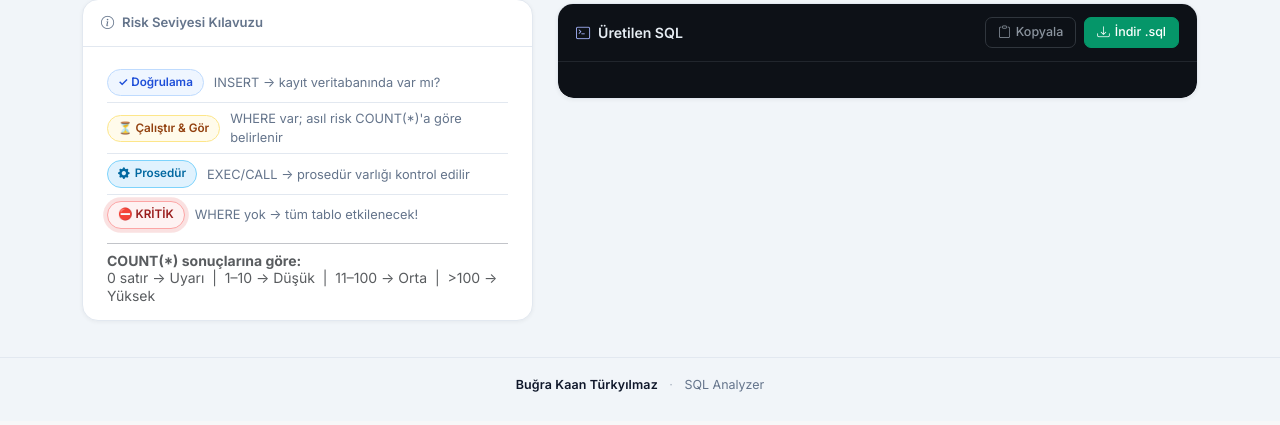
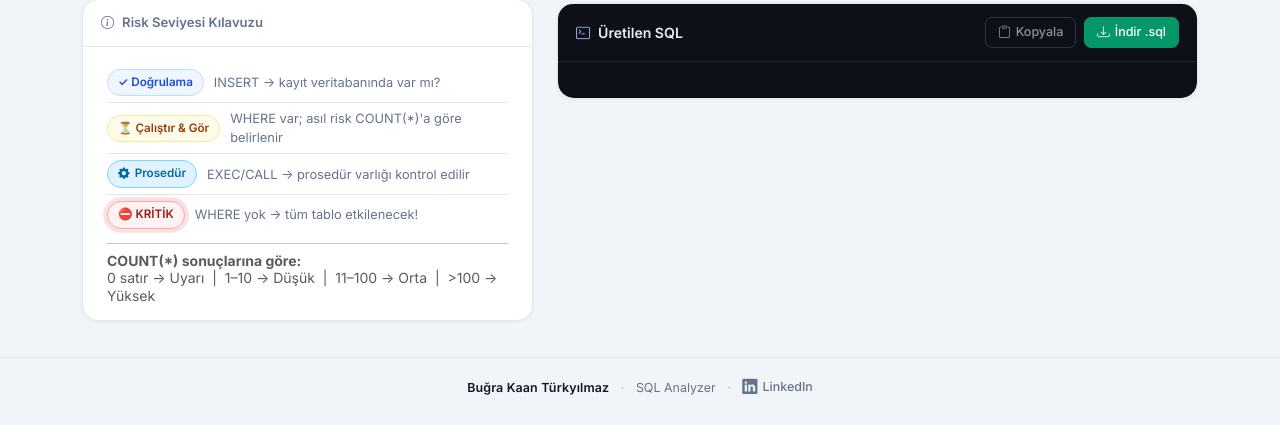
Before and after one commit to BugraKaanTurkyilmaz/sql-analyzer, a Flask app: page / in a window 1280 px wide. Shown: the part 655-1080 px from the top of the page. Before the commit the page ends 1047 px from the top, so only its background shows below. Run offline with Flask 3, Linux system fonts and the light colour scheme.

Commit message:
feat: footer'a LinkedIn linki eklendi

```diff
--- a/templates/index.html
+++ b/templates/index.html
@@ -107,6 +107,21 @@
     .site-footer .dot {
       margin: 0 8px;
       opacity: .5;
+    }
+    .site-footer .li-link {
+      display: inline-flex;
+      align-items: center;
+      gap: 5px;
+      color: var(--muted);
+      text-decoration: none;
+      font-weight: 500;
+      transition: color .2s;
+    }
+    .site-footer .li-link:hover {
+      color: #0a66c2;
+    }
+    .site-footer .li-link i {
+      font-size: .95rem;
     }
 
     /* ───── Kart / Panel ───── */
@@ -705,6 +720,10 @@ Delete from SCHEMA.TABLE;   -- WHERE yok → KRİTİK!"></textarea>
   <span class="credit">Buğra Kaan Türkyılmaz</span>
   <span class="dot">&middot;</span>
   <span>SQL Analyzer</span>
+  <span class="dot">&middot;</span>
+  <a class="li-link" href="https://www.linkedin.com/in/bu%C4%9Fra-kaan-t%C3%BCrkyilmaz/?locale=tr" target="_blank" rel="noopener noreferrer">
+    <i class="bi bi-linkedin"></i> LinkedIn
+  </a>
 </footer>
 
 <!-- Gizli download form -->
```
